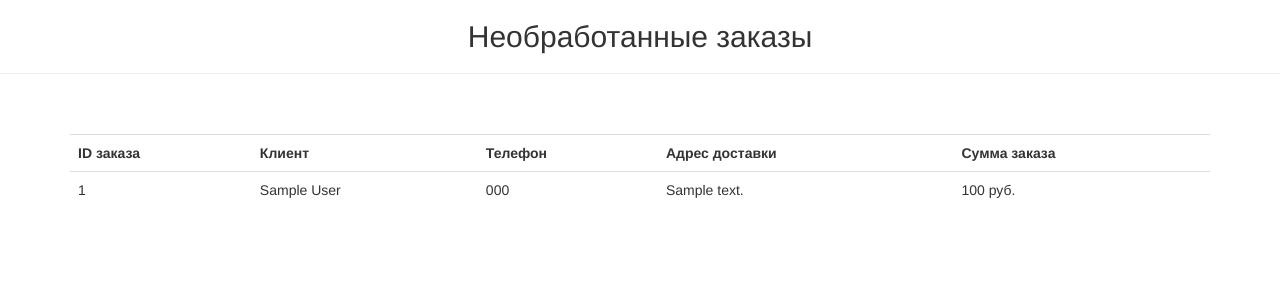
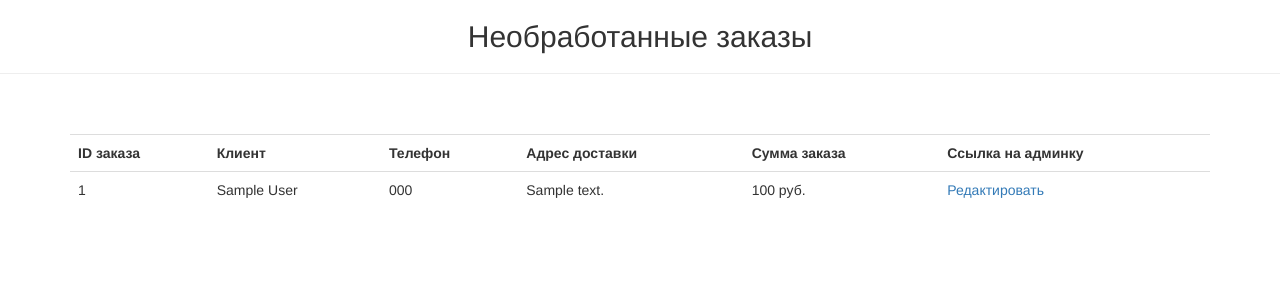
Before and after one commit to 0rcb0n3-lab/star-burger, a Django app: page /manager/orders/ in a window 1280 px wide. Shown: the part 52-352 px from the top of the page. Run offline with Django 3.2, Linux system fonts and the light colour scheme; a user stored in the database is signed in; tables that the repository leaves empty hold one stand-in row (values such as "Sample post"); parts of the project's set-up code (start-up, migrations or seed data) failed here and were passed over; some libraries are stand-ins or nearby versions.

Commit message:
Add link to order edit page

```diff
--- a/restaurateur/templates/order_items.html
+++ b/restaurateur/templates/order_items.html
@@ -18,6 +18,7 @@
       <th>Телефон</th>
       <th>Адрес доставки</th>
       <th>Сумма заказа</th>
+      <th>Ссылка на админку</th>
     </tr>
 
     {% for order in order_items %}
@@ -27,6 +28,9 @@
         <td>{{ order.phonenumber }}</td>
         <td>{{ order.address }}</td>
         <td>{{ order.total_price }} руб.</td>
+        <td>
+          <a href="{% url 'admin:foodcartapp_order_change' object_id=order.id %}">Редактировать</a>
+        </td>
       </tr>
     {% endfor %}
    </table>
```
